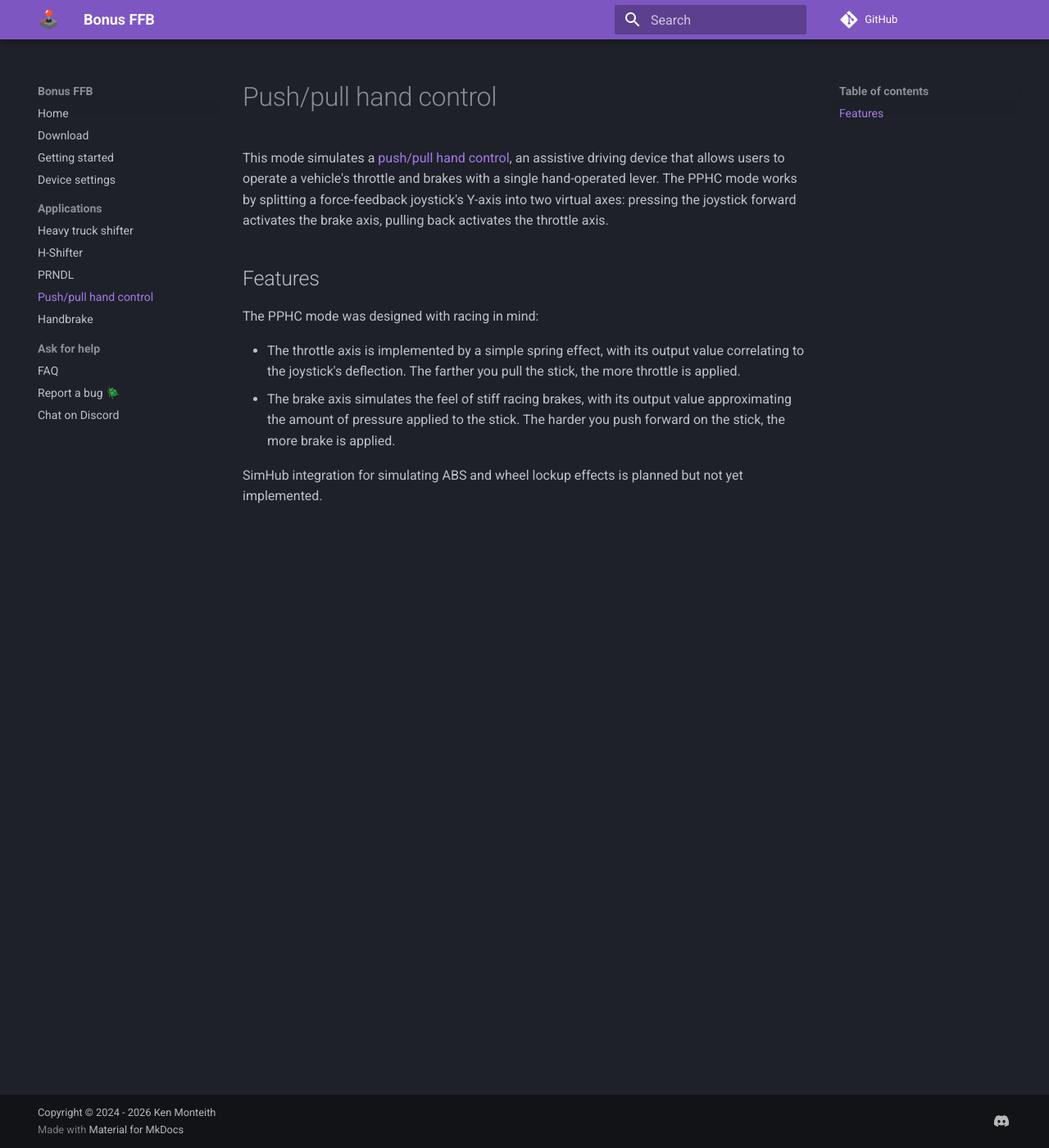
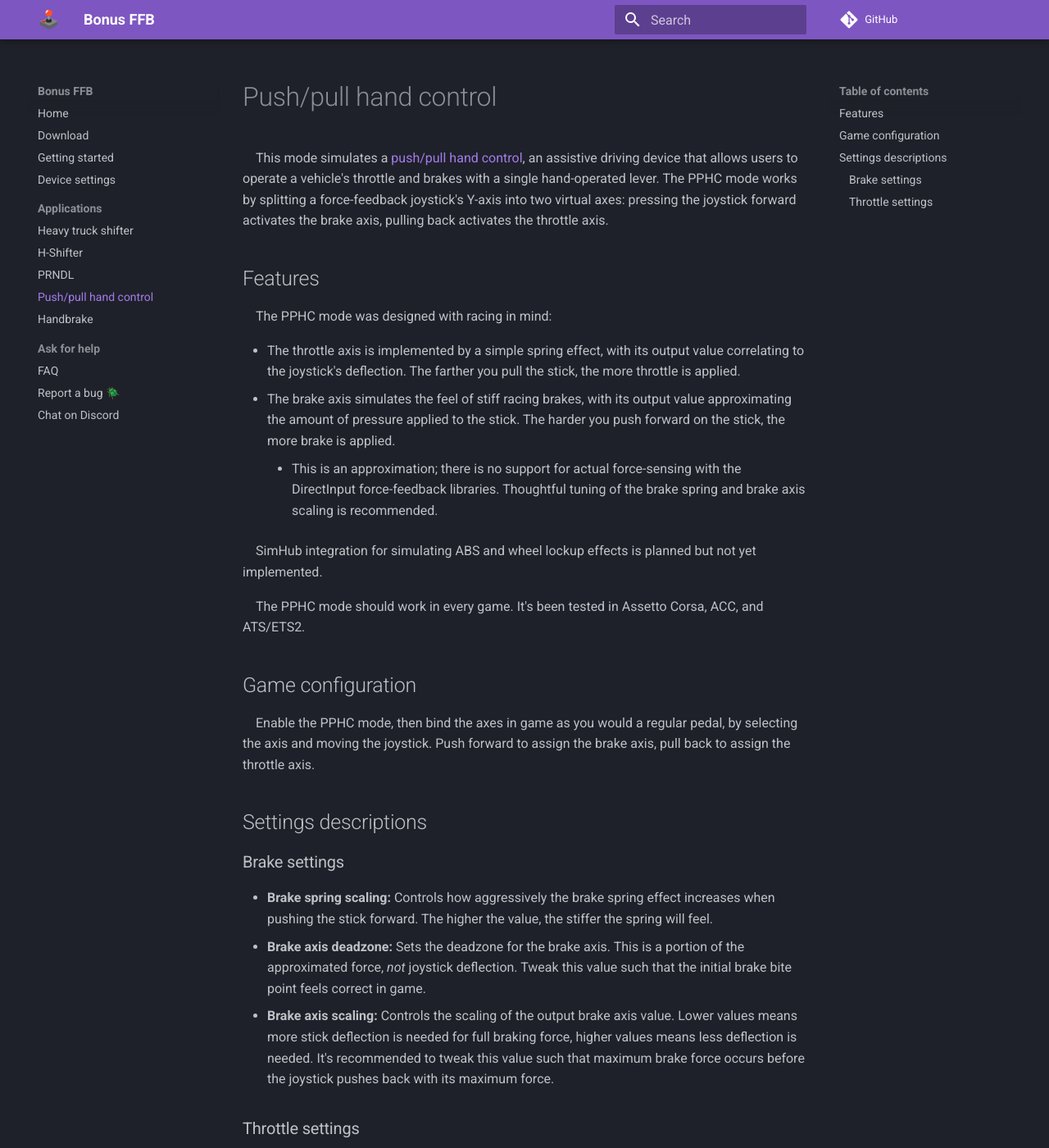
Before and after one commit to kgmonteith/BonusFFB, an MkDocs documentation site: the page built from docs/pphc.md, in a window 1280 px wide and 1400 px high. Shown: the whole window at 82% size. Built offline with MkDocs 1.6.1 and Material for MkDocs 9.7.7, drawn with Linux system fonts in a browser that asks for light colours; comment, search, counter and statistics services are not loaded; some of the changed text lies outside the part shown.

Commit message:
Documentation updates for heavy truck and PPHC

```diff
--- a/docs/pphc.md
+++ b/docs/pphc.md
@@ -8,5 +8,26 @@ The PPHC mode was designed with racing in mind:
 
 - The throttle axis is implemented by a simple spring effect, with its output value correlating to the joystick's deflection. The farther you pull the stick, the more throttle is applied.
 - The brake axis simulates the feel of stiff racing brakes, with its output value approximating the amount of pressure applied to the stick. The harder you push forward on the stick, the more brake is applied.
+    - This is an approximation; there is no support for actual force-sensing with the DirectInput force-feedback libraries. Thoughtful tuning of the brake spring and brake axis scaling is recommended.
 
 SimHub integration for simulating ABS and wheel lockup effects is planned but not yet implemented.
+
+The PPHC mode should work in every game. It's been tested in Assetto Corsa, ACC, and ATS/ETS2.
+
+## Game configuration
+
+Enable the PPHC mode, then bind the axes in game as you would a regular pedal, by selecting the axis and moving the joystick. Push forward to assign the brake axis, pull back to assign the throttle axis.
+
+## Settings descriptions
+
+### Brake settings
+
+- **<span id="brake-spring-scaling">Brake spring scaling:</span>** Controls how aggressively the brake spring effect increases when pushing the stick forward. The higher the value, the stiffer the spring will feel.
+- **<span id="brake-axis-deadzone">Brake axis deadzone:</span>** Sets the deadzone for the brake axis. This is a portion of the approximated force, *not* joystick deflection. Tweak this value such that the initial brake bite point feels correct in game.
+- **<span id="brake-axis-scaling">Brake axis scaling:</span>** Controls the scaling of the output brake axis value. Lower values means more stick deflection is needed for full braking force, higher values means less deflection is needed. It's recommended to tweak this value such that maximum brake force occurs before the joystick pushes back with its maximum force.
+
+### Throttle settings
+
+- **<span id="throttle-spring-strength">Throttle spring strength:</span>** Sets the strength of the throttle spring. Higher values means a stronger spring.
+- **<span id="throttle-axis-deadzone">Throttle axis deadzone:</span>** Sets the throttle axis deadzone. Unlike the brake axis deadzone, this is proportional to joystick deflection.
+- **<span id="throttle-slot-depth">Throttle slot depth:</span>** Sets the depth of the throttle slot. The throttle output value scales to 100% upon reaching the end of the throttle slot.
--- /dev/null
+++ b/docs/stylesheets/extra.css
@@ -0,0 +1,13 @@
+.md-typeset p:not(.admonition p) {
+  text-indent: 1em;
+}
+
+/* Ensure the first paragraph following a header isn't indented, if desired */
+h1 + p,
+h2 + p,
+h3 + p,
+h4 + p,
+h5 + p,
+h6 + p {
+  text-indent: 0;
+}
--- a/mkdocs.yml
+++ b/mkdocs.yml
@@ -14,8 +14,11 @@ theme:
 #    - navigation.tabs
 #    - navigation.tabs.sticky
     - navigation.sections
+    - content.footnote.tooltips
 #    - navigation.expand
 #    - toc.integrate
+extra_css:
+  - stylesheets/extra.css
 extra:
   analytics:
     provider: google
@@ -32,6 +35,7 @@ markdown_extensions:
   - pymdownx.tilde
   - attr_list
   - md_in_html
+  - footnotes
   - pymdownx.emoji:
       emoji_index: !!python/name:material.extensions.emoji.twemoji
       emoji_generator: !!python/name:material.extensions.emoji.to_svg
```
Also changed, not shown: docs/heavytruck.md (+25 -5 lines), 2 other files.
